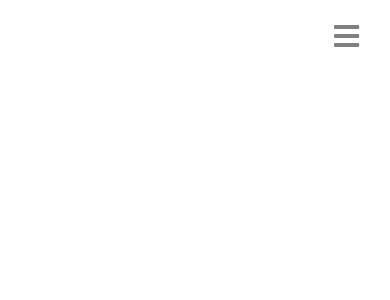
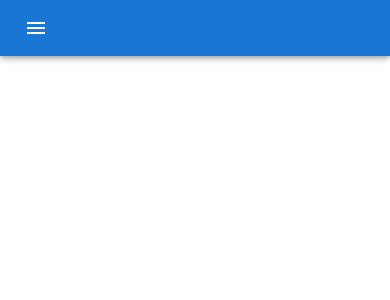
Before and after one commit to avchy/000-burger-bot-dashboard-react, a React (Create React App) app: page / in a window 390 px wide. Shown: the top 300 px of the page. Built offline with nearby package versions, Linux system fonts and the light colour scheme.

Commit message:
update 6 files

```diff
--- a/package.json
+++ b/package.json
@@ -12,6 +12,7 @@
 		"react": "^18.2.0",
 		"react-dom": "^18.2.0",
 		"react-icons": "^4.11.0",
+		"@mui/icons-material": "^5.10.9",
 		"react-router-dom": "^6.11.2",
 		"react-scripts": "5.0.1",
 		"styled-components": "^6.1.0"
--- a/src/App.jsx
+++ b/src/App.jsx
@@ -9,6 +9,8 @@
 import Navbar from "./components/Navbar";
 import { Dishes } from "./pages/Dishes";
 import { Toppings } from "./pages/Toppings";
+
+import { MenuBar } from "./components/MenuBar";
 
 // import LoginButton from "./components/LoginButton";
 // import LogoutButton from "./components/LogoutButton";
@@ -28,6 +30,7 @@
 					<LogoutButton /> */}
 
 					<Router>
+						<MenuBar />
 						<Navbar />
 						<Routes>
 							<Route path="/" element={<Home />} />
--- /dev/null
+++ b/src/components/MenuBar.jsx
@@ -0,0 +1,237 @@
+import * as React from "react";
+import { styled, useTheme } from "@mui/material/styles";
+import MuiAppBar from "@mui/material/AppBar";
+import MenuIcon from "@mui/icons-material/Menu";
+import ChevronLeftIcon from "@mui/icons-material/ChevronLeft";
+import ChevronRightIcon from "@mui/icons-material/ChevronRight";
+import BookIcon from "@mui/icons-material/Book";
+import {
+	Box,
+	Drawer,
+	Toolbar,
+	CssBaseline,
+	Typography,
+	List,
+	Divider,
+	IconButton,
+	ListItem,
+	ListItemButton,
+	ListItemIcon,
+	ListItemText,
+	Button,
+} from "@mui/material";
+
+import { pagesDashboards } from "../constants/constants";
+
+import { Link } from "react-router-dom";
+// import { useMainPage } from 'hooks'
+
+const drawerWidth = 240;
+
+const AppBar = styled(MuiAppBar, {
+	shouldForwardProp: (prop) => prop !== "open",
+})(({ theme, open }) => ({
+	transition: theme.transitions.create(["margin", "width"], {
+		easing: theme.transitions.easing.sharp,
+		duration: theme.transitions.duration.leavingScreen,
+	}),
+	...(open && {
+		width: `calc(100% - ${drawerWidth}px)`,
+		transition: theme.transitions.create(["margin", "width"], {
+			easing: theme.transitions.easing.easeOut,
+			duration: theme.transitions.duration.enteringScreen,
+		}),
+		marginRight: drawerWidth,
+	}),
+}));
+
+const DrawerHeader = styled("div")(({ theme }) => ({
+	display: "flex",
+	alignItems: "center",
+	padding: theme.spacing(0, 1),
+	...theme.mixins.toolbar,
+	justifyContent: "flex-start",
+}));
+
+const MenuBarStyle = {
+	"display": "none",
+	"@media(max-width: 740px)": {
+		display: "flex",
+	},
+};
+
+//   styled(FaBars)`
+//   display: none;
+//   color: #808080;
+//   @media screen and (max-width: 768px) {
+//     display: block;
+//     position: absolute;
+//     top: 0;
+//     right: 0;
+//     transform: translate(-100%, 75%);
+//     font-size: 1.8rem;
+//     cursor: pointer;
+//   }
+// `
+
+export function MenuBar() {
+	// const hrefMainPage = useMainPage()
+
+	const hebrewDate = new Intl.DateTimeFormat("en-u-ca-hebrew", {
+		year: "numeric",
+		month: "numeric",
+		day: "numeric",
+	}).format(new Date());
+
+	const gregorianDate = new Date();
+	const gregorianDateStr = gregorianDate.toLocaleDateString("en-GB", {
+		day: "numeric",
+		month: "long",
+		year: "numeric",
+	});
+
+	const theme = useTheme();
+	const [open, setOpen] = React.useState(false);
+
+	const handleDrawerOpen = () => {
+		setOpen(true);
+	};
+
+	const handleDrawerClose = () => {
+		setOpen(false);
+	};
+
+	const handleMenuItemClick = () => {
+		handleDrawerClose();
+	};
+
+	return (
+		<>
+			<Box sx={MenuBarStyle}>
+				{/* <Box sx={{ display: "flex" }}> */}
+				<CssBaseline />
+				<AppBar position="fixed" open={open}>
+					<Toolbar>
+						{/* <Typography variant='h6' noWrap sx={{ flexGrow: 1, textAlign: 'center' }} component='div'>
+              {hrefMainPage.slice(1).toUpperCase()}
+            </Typography> */}
+
+						{/* <Box
+							sx={{
+								display: "flex",
+								flexDirection: "column",
+								justifyContent: "space-between",
+								alignItems: "center",
+								width: "200px",
+								height: "50px",
+								padding: "5px",
+								borderRadius: "10px",
+								border: "1px solid #d0d0d0",
+								marginRight: "10px",
+								marginLeft: "10px",
+							}}
+						>
+							<Typography
+								noWrap
+								sx={{
+									flexGrow: 1,
+									textAlign: "center",
+								}}
+								component="div"
+							>
+								{hebrewDate}
+							</Typography>
+							<Typography
+								noWrap
+								sx={{
+									flexGrow: 1,
+									textAlign: "center",
+								}}
+								component="div"
+							>
+								{gregorianDateStr}
+							</Typography>
+						</Box> */}
+
+						<IconButton
+							color="inherit"
+							aria-label="open drawer"
+							edge="end"
+							onClick={handleDrawerOpen}
+							sx={{ ...(open && { display: "none" }) }}
+						>
+							<MenuIcon />
+						</IconButton>
+					</Toolbar>
+				</AppBar>
+				<DrawerHeader />
+				<Drawer
+					sx={{
+						"width": drawerWidth,
+						"flexShrink": 0,
+						"& .MuiDrawer-paper": {
+							width: drawerWidth,
+						},
+					}}
+					variant="persistent"
+					anchor="right"
+					open={open}
+				>
+					<DrawerHeader>
+						<IconButton onClick={handleDrawerClose}>
+							{theme.direction === "rtl" ? <ChevronLeftIcon /> : <ChevronRightIcon />}
+						</IconButton>
+					</DrawerHeader>
+
+					<Divider />
+					<List>
+						{/* list buttons============== */}
+						{pagesDashboards.map(
+							(pagesDashboard) =>
+								pagesDashboard.pageType === "up" && (
+									<Link
+										key={pagesDashboard.name}
+										onClick={handleDrawerClose}
+										to={pagesDashboard.href}
+										style={{ textDecoration: "none" }}
+									>
+										<ListItem disablePadding>
+											<ListItemButton onClick={() => handleMenuItemClick()}>
+												<ListItemIcon>
+													<BookIcon />
+												</ListItemIcon>
+												<ListItemText primary={pagesDashboard.name} />
+											</ListItemButton>
+										</ListItem>
+									</Link>
+								)
+						)}
+					</List>
+					<Divider />
+					<List>
+						{pagesDashboards.map(
+							(pagesDashboard) =>
+								pagesDashboard.pageType === "down" && (
+									<Link
+										key={pagesDashboard.name}
+										onClick={handleDrawerClose}
+										to={pagesDashboard.href}
+										style={{ textDecoration: "none" }}
+									>
+										<ListItem disablePadding>
+											<ListItemButton onClick={() => handleMenuItemClick()}>
+												<ListItemIcon>
+													<BookIcon />
+												</ListItemIcon>
+												<ListItemText primary={pagesDashboard.name} />
+											</ListItemButton>
+										</ListItem>
+									</Link>
+								)
+						)}
+					</List>
+				</Drawer>
+			</Box>
+		</>
+	);
+}
--- /dev/null
+++ b/src/components/Navbar/MobileMenu.jsx
@@ -0,0 +1,58 @@
+import * as React from "react";
+import Button from "@mui/material/Button";
+import Menu from "@mui/material/Menu";
+import MenuItem from "@mui/material/MenuItem";
+import { FaBars } from "react-icons/fa";
+import styled from "styled-components";
+
+export default function MobileMenu() {
+	const [anchorEl, setAnchorEl] = React.useState(null);
+	const open = Boolean(anchorEl);
+	const handleClick = (event) => {
+		setAnchorEl(event.currentTarget);
+	};
+	const handleClose = () => {
+		setAnchorEl(null);
+	};
+
+	const Bars = styled(FaBars)`
+		display: none;
+		color: #808080;
+		@media screen and (max-width: 768px) {
+			display: block;
+			position: absolute;
+			top: 0;
+			right: 0;
+			transform: translate(-100%, 75%);
+			font-size: 1.8rem;
+			cursor: pointer;
+		}
+	`;
+
+	return (
+		<div>
+			<Bars
+				id="basic-button"
+				aria-controls={open ? "basic-menu" : undefined}
+				aria-haspopup="true"
+				aria-expanded={open ? "true" : undefined}
+				onClick={handleClick}
+			>
+				Dashboard
+			</Bars>
+			<Menu
+				id="basic-menu"
+				anchorEl={anchorEl}
+				open={open}
+				onClose={handleClose}
+				MenuListProps={{
+					"aria-labelledby": "basic-button",
+				}}
+			>
+				<MenuItem onClick={handleClose}>Profile</MenuItem>
+				<MenuItem onClick={handleClose}>My account</MenuItem>
+				<MenuItem onClick={handleClose}>Logout</MenuItem>
+			</Menu>
+		</div>
+	);
+}
--- a/src/components/Navbar/index.js
+++ b/src/components/Navbar/index.js
@@ -10,6 +10,7 @@
 	NavBtnLink,
 	NavBtnLinkLogIn,
 } from "./navbarElements";
+import MobileMenu from "./MobileMenu";
 
 import { Typography } from "@mui/material";
 
@@ -29,15 +30,17 @@
 
 	return (
 		<>
+
 			<Nav>
 				<Bars />
+				<MobileMenu />
 				{isAuthenticated && (
 					<NavMenu>
 						<NavBtnLink to="/">Home</NavBtnLink>
 						<NavBtnLink to="/profile">Profile</NavBtnLink>
 						<NavBtnLink to="/toppings">Toppings</NavBtnLink>
 						<NavBtnLink to="/dishes">Menu</NavBtnLink>
- 						{/* <NavBtnLink to="/statistics">Statistics </NavBtnLink> */}
+						{/* <NavBtnLink to="/statistics">Statistics </NavBtnLink> */}
 						<NavBtnLink to="/orders">Orders</NavBtnLink>
 					</NavMenu>
 				)}
--- a/src/constants/constants.js
+++ b/src/constants/constants.js
@@ -1,125 +1,55 @@
+export const pagesDashboards = [
+	{ name: "Home", href: "/", pageType: "up" },
+	{ name: "profile", href: "/profile", pageType: "up" },
+	{ name: "toppings", href: "/toppings", pageType: "up" },
+	{ name: "dishes", href: "/dishes", pageType: "up" },
+	{ name: "statistics", href: "/statistics", pageType: "up" },
+	{ name: "orders", href: "/orders", pageType: "up" },
+	{ name: "settings", href: "/settings", pageType: "down" },
+];
+
 export const initialState = [
 	{
 		order_id: 2,
 		queryId: 0,
-	  comment: '',
-	  totalPrice: '58.00',
-	  optionDelivery: 'on_site',
-	  paymentMethod: 'card',
+		comment: "",
+		totalPrice: "58.00",
+		optionDelivery: "on_site",
+		paymentMethod: "card",
 		order_date: null,
 		cartItems:
 			'[{"id":2,"title":"Coca","price":8,"quantity":2},{"id":1,"title":"Falafel","price":15,"description":"Falafel_description","toppings":[],"quantity":2,"selectedToppings":[]}]',
-	  address: '',
-	  user_name: 'yair770',
+		address: "",
+		user_name: "yair770",
 		user_id: 386212074,
 	},
+
 	{
-	  order_id: 3,
-	  queryId: null,
-	  comment: null,
-	  totalPrice: null,
-	  optionDelivery: null,
-	  paymentMethod: null,
-	  order_date: null,
-	  cartItems: null,
-	  address: null,
-	  user_name: null,
-	  user_id: null,
-	},
-	{
-	  order_id: 4,
-	  queryId: null,
-	  comment: null,
-	  totalPrice: null,
-	  optionDelivery: null,
-	  paymentMethod: null,
-	  order_date: null,
-	  cartItems: null,
-	  address: null,
-	  user_name: null,
-	  user_id: null,
-	},
-	{
-	  order_id: 5,
-	  queryId: null,
-	  comment: null,
-	  totalPrice: null,
-	  optionDelivery: null,
-	  paymentMethod: null,
-	  order_date: null,
-	  cartItems: null,
-	  address: null,
-	  user_name: null,
-	  user_id: null,
-	},
-	{
-	  order_id: 6,
+		order_id: 9,
 		queryId: 0,
-	  comment: '',
-	  totalPrice: '58.00',
-	  optionDelivery: 'on_site',
-	  paymentMethod: 'card',
-	  order_date: null,
-	  cartItems:
-		'[{"id":2,"title":"Coca","price":8,"quantity":2},{"id":1,"title":"Falafel","price":15,"description":"Falafel_description","toppings":[],"quantity":2,"selectedToppings":[]}]',
-	  address: '',
-	  user_name: 'yair770',
-	  user_id: 386212074,
-	},
-	{
-	  order_id: 7,
-	  queryId: 0,
-	  comment: '',
-	  totalPrice: '58.00',
-	  optionDelivery: 'on_site',
-	  paymentMethod: 'card',
-	  order_date: null,
-	  cartItems:
-		'[{"id":2,"title":"Coca","price":8,"quantity":2},{"id":1,"title":"Falafel","price":15,"description":"Falafel_description","toppings":[],"quantity":2,"selectedToppings":[]}]',
-	  address: '',
-	  user_name: 'yair770',
-	  user_id: 386212074,
-	},
-	{
-	  order_id: 8,
-	  queryId: 0,
-	  comment: '',
-	  totalPrice: '123123.00',
-	  optionDelivery: 'on_site',
-	  paymentMethod: 'card',
+		comment: "",
+		totalPrice: "123123.00",
+		optionDelivery: "on_site",
+		paymentMethod: "card",
 		order_date: null,
 		cartItems:
 			'[{"id":1,"title":"Falafel","price":15,"description":"Falafel_description","toppings":[],"quantity":2,"selectedToppings":[]}]',
-	  address: '',
-	  user_name: 'yair770',
-	  user_id: 386212074,
-	},
-	{
-	  order_id: 9,
-	  queryId: 0,
-	  comment: '',
-	  totalPrice: '123123.00',
-	  optionDelivery: 'on_site',
-	  paymentMethod: 'card',
-	  order_date: null,
-	  cartItems:
-		'[{"id":1,"title":"Falafel","price":15,"description":"Falafel_description","toppings":[],"quantity":2,"selectedToppings":[]}]',
-	  address: '',
-	  user_name: 'yair770',
+		address: "",
+		user_name: "yair770",
 		user_id: 386212074,
 	},
 	{
 		order_id: 10,
 		queryId: 0,
-	  comment: '',
-	  totalPrice: '123123.00',
-	  optionDelivery: 'on_site',
-	  paymentMethod: 'card',
+		comment: "",
+		totalPrice: "123123.00",
+		optionDelivery: "on_site",
+		paymentMethod: "card",
 		order_date: null,
 		cartItems:
 			'[{"id":1,"title":"Falafel","price":15,"description":"Falafel_description","toppings":[],"quantity":2,"selectedToppings":[]}]',
-	  address: '',
-	  user_name: 'yair770',
+		address: "",
+		user_name: "yair770",
 		user_id: 386212074,
 	},
-  ]
+];
```
Also changed, not shown: 1 other file (tests, documents, lock files or other folders). Lines whose indentation alone changed are shown as unchanged.
